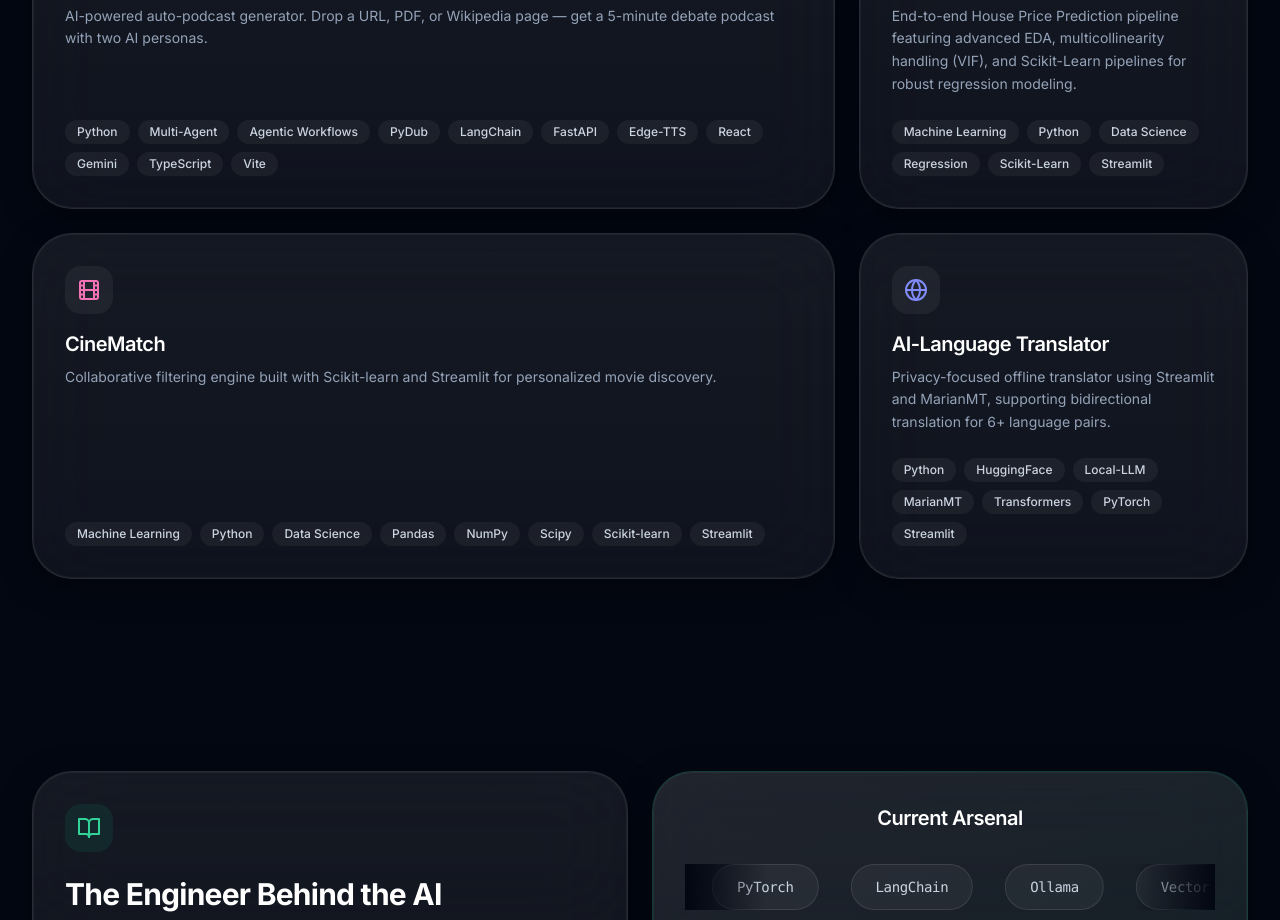
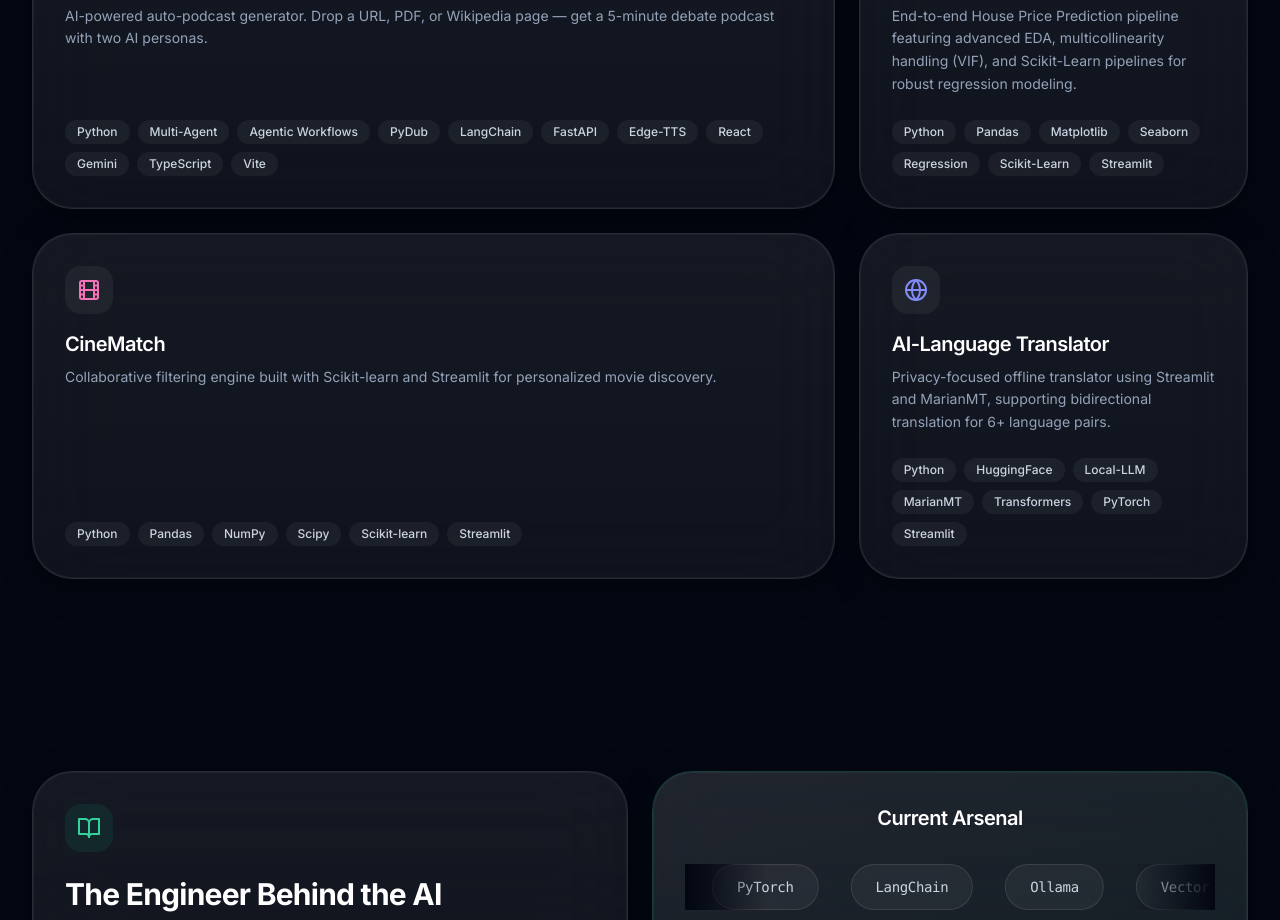
Before and after one commit to Swapnil-bo/Portfolio, a Next.js app: page / in a window 1280 px wide. Shown: the part 2220-3140 px from the top of the page. Built offline with nearby package versions, Linux system fonts and the light colour scheme.

Commit message:
Update ML & Data Science category and project tags

```diff
--- a/src/components/sections/bento-projects.tsx
+++ b/src/components/sections/bento-projects.tsx
@@ -79,7 +79,7 @@ const projects = [
         title: "CineMatch",
         category: "ML & Data Science",
         description: "Collaborative filtering engine built with Scikit-learn and Streamlit for personalized movie discovery.",
-        tags: ["Machine Learning", "Python", "Data Science", "Pandas", "NumPy", "Scipy", "Scikit-learn", "Streamlit"],
+        tags: ["Python", "Pandas", "NumPy", "Scipy", "Scikit-learn", "Streamlit"],
         icon: <Film className="h-6 w-6 text-pink-400" />,
         className: "md:col-span-2 md:row-span-1",
         href: "https://github.com/Swapnil-bo/Movie-Recommendation-System",
@@ -88,7 +88,7 @@ const projects = [
         title: "House Price Predictor",
         category: "ML & Data Science",
         description: "End-to-end House Price Prediction pipeline featuring advanced EDA, multicollinearity handling (VIF), and Scikit-Learn pipelines for robust regression modeling.",
-        tags: ["Machine Learning", "Python", "Data Science", "Regression", "Scikit-Learn", "Streamlit"],
+        tags: ["Python", "Pandas", "Matplotlib", "Seaborn", "Regression", "Scikit-Learn", "Streamlit"],
         icon: <Home className="h-6 w-6 text-emerald-400" />,
         className: "md:col-span-1 md:row-span-1 border-emerald-500/20",
         href: "https://github.com/Swapnil-bo/House-Price-Predictor",
```
